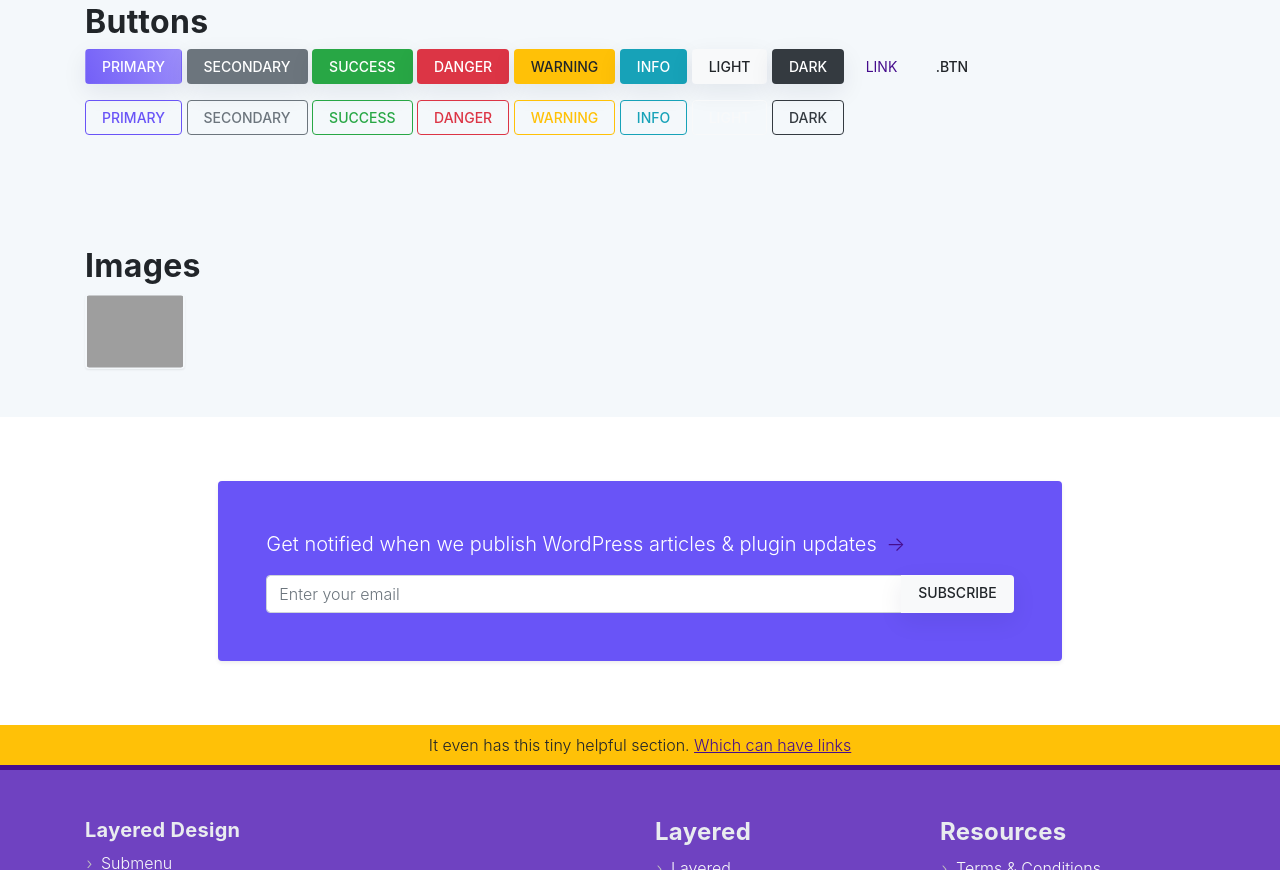
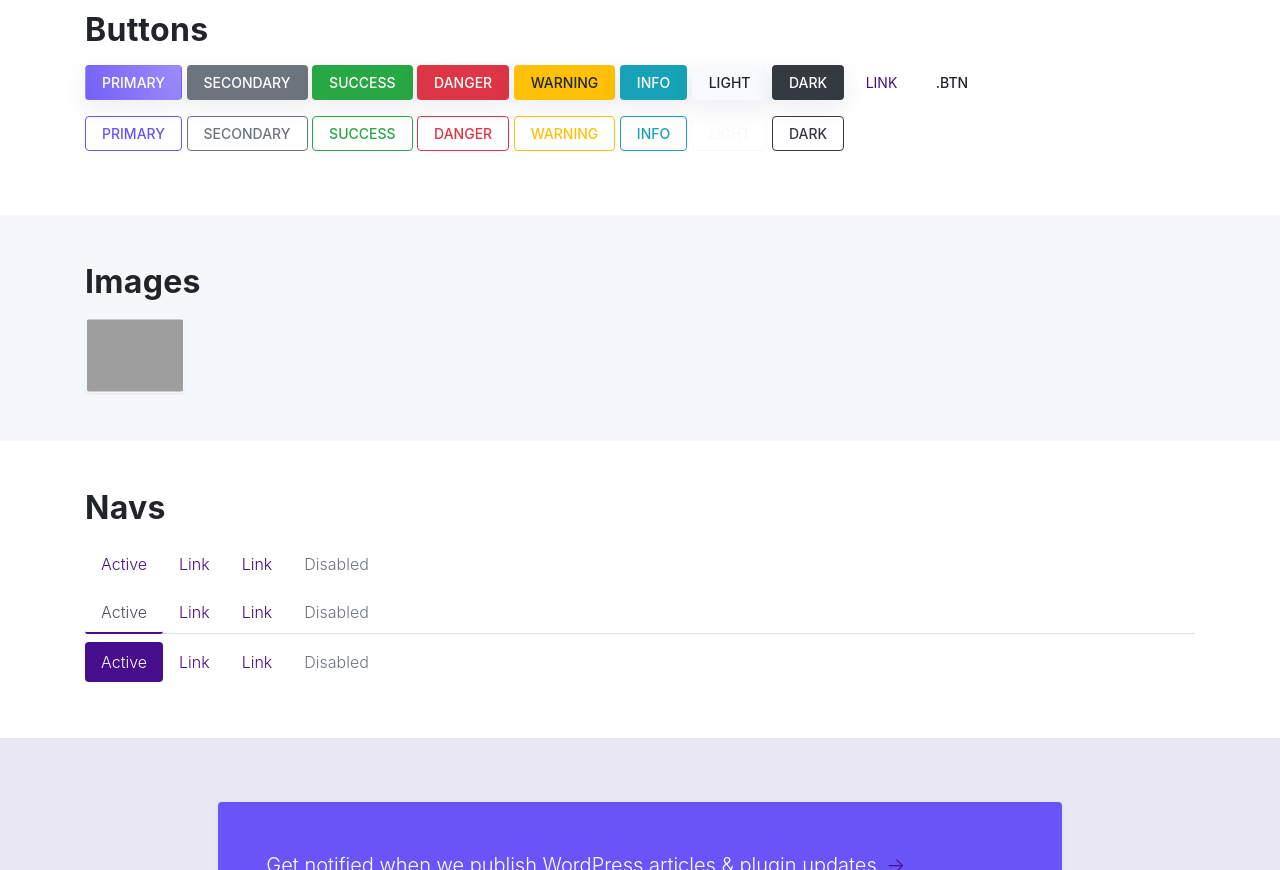
Before and after one commit to LayeredStudio/layered-bootstrap, a website: page index.html in a window 1280 px wide. Shown: the part 1930-2800 px from the top of the page. Drawn offline with Linux system fonts and the light colour scheme; grey boxes are pictures that could not be loaded.

Commit message:
Updated - added styles for nav-tabs

```diff
--- a/index.html
+++ b/index.html
@@ -77,7 +77,7 @@
 						<div class="col-12 col-md-5 order-md-1">
 							<h2 class="display-4 text-center text-md-left">Incredible layouts</h2>
 							<p class="lead text-center text-md-left">Can be buil with this Layered's design system</p>
-							<p class="text-muted text-center text-md-left">For real</p>
+							<p class="text-muted text-center text-md-left"><span data-toggle="tooltip" title="Yes it has tooltips">For real</span></p>
 						</div>
 					</div>
 				</div>
@@ -98,7 +98,7 @@
 					<p>Install the library <code>npm i @layered/layered-design</code></p>
 					<p>Then include it in your project</p>
 					<pre><code class="language-sass">// main.scss
-@import '~layered';</code></pre>
+@import '~@layered/layered-design';</code></pre>
 				</div>
 
 			</section>
@@ -149,7 +149,7 @@
 
 				<div class="container" id="alerts">
 
-					<h2>Alerts</h2>
+					<h2 class="mb-3">Alerts</h2>
 
 					<div class="row">
 						<div class="col-md-6">
@@ -187,11 +187,11 @@
 			</section>
 
 
-			<section class="py-5">
+			<section class="py-5 bg-white">
 
 				<div class="container" id="alerts">
 
-					<h2>Buttons</h2>
+					<h2 class="mb-3">Buttons</h2>
 
 					<p>
 						<button type="button" class="btn btn-primary">Primary</button>
@@ -221,11 +221,11 @@
 			</section>
 
 
-			<section class="py-5 bg-primary-ligher">
+			<section class="py-5">
 
 				<div class="container" id="alerts">
 
-					<h2>Images</h2>
+					<h2 class="mb-3">Images</h2>
 
 					<img src="https://files.layered.market/plugins/if-menu-icon.jpg" width="100" height="100" alt="If Menu - Visibility control for menu items" class="img-thumbnail" loading="lazy">
 				</div>
@@ -233,7 +233,39 @@
 			</section>
 
 
-			<section class="bg-white">
+			<section class="py-5 bg-white">
+
+				<div class="container" id="alerts">
+
+					<h2 class="mb-3">Navs</h2>
+
+					<ul class="nav my-2">
+						<li class="nav-item"><a class="nav-link active" href="#">Active</a></li>
+						<li class="nav-item"><a class="nav-link" href="#">Link</a></li>
+						<li class="nav-item"><a class="nav-link" href="#">Link</a></li>
+						<li class="nav-item"><a class="nav-link disabled" href="#" tabindex="-1" aria-disabled="true">Disabled</a></li>
+					</ul>
+
+					<ul class="nav nav-tabs my-2">
+						<li class="nav-item"><a class="nav-link active" href="#">Active</a></li>
+						<li class="nav-item"><a class="nav-link" href="#">Link</a></li>
+						<li class="nav-item"><a class="nav-link" href="#">Link</a></li>
+						<li class="nav-item"><a class="nav-link disabled" href="#" tabindex="-1" aria-disabled="true">Disabled</a></li>
+					</ul>
+
+					<ul class="nav nav-pills my-2">
+						<li class="nav-item"><a class="nav-link active" href="#">Active</a></li>
+						<li class="nav-item"><a class="nav-link" href="#">Link</a></li>
+						<li class="nav-item"><a class="nav-link" href="#">Link</a></li>
+						<li class="nav-item"><a class="nav-link disabled" href="#" tabindex="-1" aria-disabled="true">Disabled</a></li>
+					</ul>
+
+				</div>
+
+			</section>
+
+
+			<section class="bg-primary-lighter">
 
 				<div class="row justify-content-center">
 					<div class="col col-md-8 py-5">
--- a/package.json
+++ b/package.json
@@ -1,6 +1,6 @@
 {
   "name": "@layered/layered-design",
-  "version": "1.0.1",
+  "version": "1.0.2",
   "description": "Layered design system, based on Bootstrap",
   "style": "dist/layered.css",
   "sass": "src/layered.scss",
--- /dev/null
+++ b/src/_nav.scss
@@ -0,0 +1,15 @@
+
+.nav-tabs {
+  .nav-link {
+  	border: 0;
+    border-bottom: 2px solid transparent;
+    @include border-bottom-radius(0.15rem);
+  }
+
+  .nav-link.active,
+  .nav-item.show .nav-link {
+    color: $nav-tabs-link-active-color;
+    background-color: transparent;
+    border-color: $primary;
+  }
+}
--- a/src/layered.scss
+++ b/src/layered.scss
@@ -10,6 +10,7 @@
 @import './type';
 @import './images';
 @import './buttons';
+@import './nav';
 @import './navbar';
 @import './card';
 @import './toasts';
```
Also changed, not shown: dist/layered.css, 1 other file.
